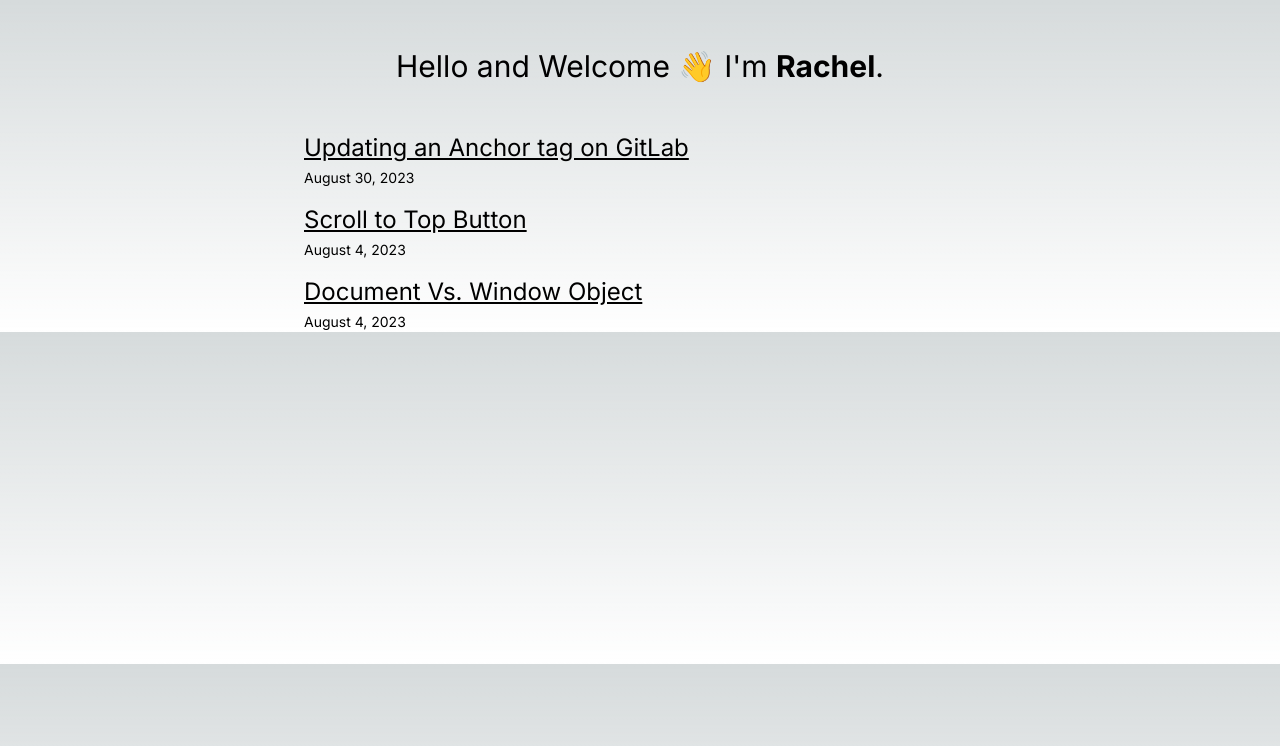
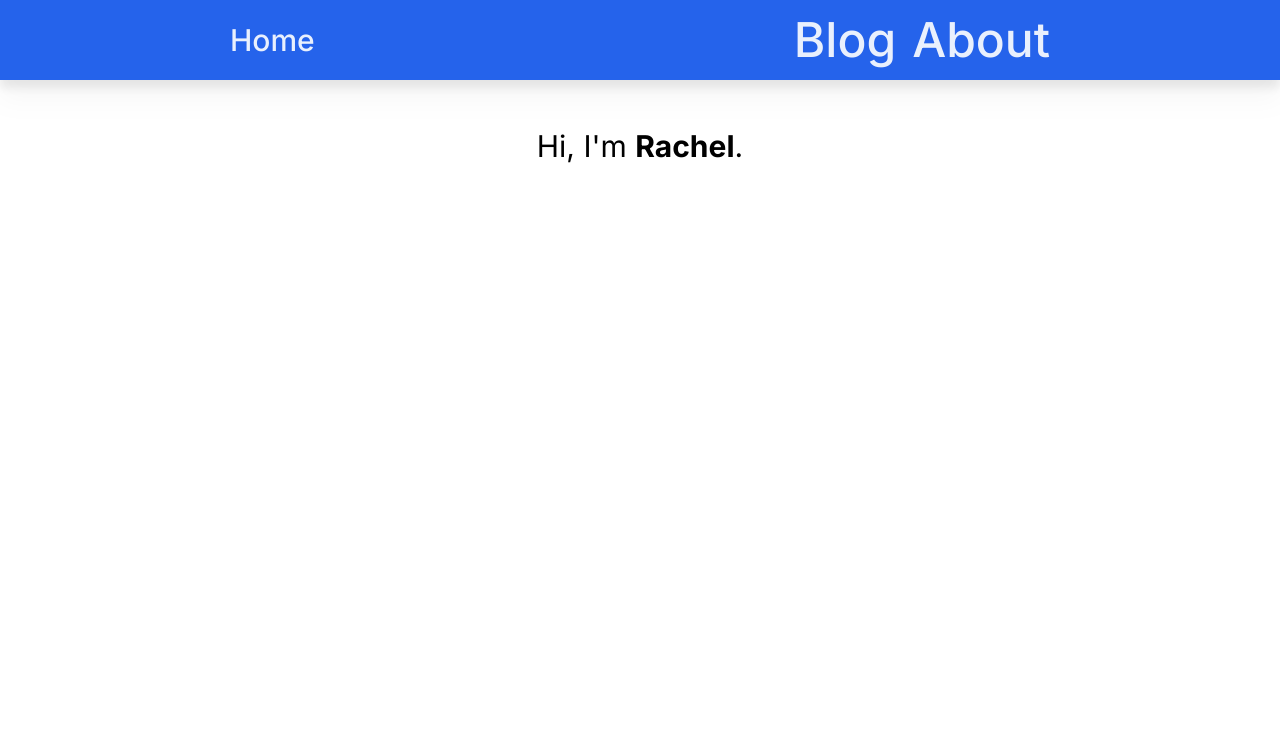
Before and after one commit to jrachelr/portfolio, a Next.js app: page / in a window 1280 px wide. Shown: the top 746 px of the page. Built offline with nearby package versions, Linux system fonts and the light colour scheme.

Commit message:
added nav and couple edits to md files

```diff
--- a/app/globals.css
+++ b/app/globals.css
@@ -2,7 +2,7 @@
 @tailwind components;
 @tailwind utilities;
 
-:root {
+/* :root {
   --foreground-rgb: 0, 0, 0;
   --background-start-rgb: 214, 219, 220;
   --background-end-rgb: 255, 255, 255;
@@ -24,4 +24,4 @@ body {
       rgb(var(--background-end-rgb))
     )
     rgb(var(--background-start-rgb));
-}
+} */
--- a/app/layout.tsx
+++ b/app/layout.tsx
@@ -1,3 +1,4 @@
+import Navbar from "@/components/Nav";
 import "./globals.css";
 import type { Metadata } from "next";
 import { Inter } from "next/font/google";
@@ -5,8 +6,8 @@ import { Inter } from "next/font/google";
 const inter = Inter({ subsets: ["latin"] });
 
 export const metadata: Metadata = {
-  title: "Create Next App",
-  description: "Generated by create next app",
+  title: "✨racheldev",
+  description: "Created by Rachel Johnson",
 };
 
 export default function RootLayout({
@@ -16,7 +17,10 @@ export default function RootLayout({
 }) {
   return (
     <html lang="en">
-      <body className={`${inter.className} dark:bg-blue-900`}>{children}</body>
+      <body className={`${inter.className} dark:bg-blue-900 min-h-screen`}>
+        <Navbar />
+        <main>{children}</main>
+      </body>
     </html>
   );
 }
--- a/app/page.tsx
+++ b/app/page.tsx
@@ -1,16 +1,15 @@
 import PostList from "@/components/PostList";
+import Navbar from "@/components/Nav";
 import Image from "next/image";
 
 export default function Home() {
   return (
-    <main className="px-6 mx-auto">
+    <div className="px-6 mx-auto">
       <p className="mt-12 mb-12 text-3xl text-center dark:text-white">
-        Hello and Welcome 👋&nbsp;
         <span className="whitespace-nowrap">
-          I&apos;m <span className="font-bold">Rachel</span>.
+          Hi, I&apos;m <span className="font-bold">Rachel</span>.
         </span>
       </p>
-      <PostList />
-    </main>
+    </div>
   );
 }
--- a/app/posts/[postId]/page.tsx
+++ b/app/posts/[postId]/page.tsx
@@ -32,12 +32,12 @@ export default async function Post({ params }: { params: { postId: string } }) {
 
   return (
     <div className="px-6 prose prose-xl prose-slate dark:prose-invert mx-auto">
-      <h1 className="text-3xl mt-4 mb-0">{title}</h1>
+      <h2 className="text-3xl mt-4 mb-0">{title}</h2>
       <p className="mt-0">{pubDate}</p>
       <article>
         <section dangerouslySetInnerHTML={{ __html: contentHtml }} />
         <p>
-          <Link href="/">← Back to home</Link>
+          <Link href="/posts">← Back to all posts</Link>
         </p>
       </article>
     </div>
--- /dev/null
+++ b/app/posts/page.tsx
@@ -0,0 +1,9 @@
+import PostList from "@/components/PostList";
+
+export default function Page() {
+  return (
+    <section>
+      <PostList />
+    </section>
+  );
+}
--- a/blogposts/docvswindow.md
+++ b/blogposts/docvswindow.md
@@ -7,6 +7,14 @@ date: "2023-08-04"
 #   - javascript
 ---
 
+Ever wondered what the difference is between the document and the window object? I have, when creating a UI component that wasn't behaving as expected.
+
+According to [MDN](https://developer.mozilla.org/en-US/docs/Web/API/Window), 'The `Window` interface represents a window containing a DOM document; the `document` property points to the DOM document loaded in that window.'
+
+I ran into trouble when creating a Scroll to Top element that was calling `window.scrollTo`, as the `body` element inside the window object contains the vertical scroll bar.
+
+Here are some additional useful tidbits:
+
 - `document` is a reference to the HTML page / DOM object.
   - It has properties for important DOM elements, such as `document.body` (the `<body>`)
   - It also includes useful APIs such as `document.getElementByID`
--- a/blogposts/gitlabanchor.md
+++ b/blogposts/gitlabanchor.md
@@ -10,19 +10,17 @@ date: "2023-08-30"
 #   - opensource
 ---
 
-## Move Full stop out of "Learn More."
-
-### Issue: https://gitlab.com/gitlab-org/gitlab/-/issues/414677
+https://gitlab.com/gitlab-org/gitlab/-/issues/414677
 
 First steps - get GDK running locally and find where the component is rendered. This is where I encountered the first problem - where I was expecting to find Vulnerability Report in the Security dropdown.
 
 Posted this question in the community Discord:
 
-> hello - I am working on issue #414677. I'm trying to find where this component is rendered however I can't see Vulnerabilty report under the Secure dropdown in a project in the GDK, although it shows on Gitlab.com. I took a look at the docs and I believe I should have permission as I'm an owner of the projects on the GDK, however, I'm not sure if I need to enable the feature flag as documented in this section: [https://docs.gitlab.com/ee/user/permissions.html#custom-roles](https://docs.gitlab.com/ee/user/permissions.html#custom-roles "https://docs.gitlab.com/ee/user/permissions.html#custom-roles"). Is the GDK self-managed Gitlab?
+> hello - I am working on issue #414677. I'm trying to find where this component is rendered however I can't see Vulnerabilty report under the Secure dropdown in a project in the GDK, although it shows on Gitlab.com. I took a look at the docs and I believe I should have permission as I'm an owner of the projects on the GDK, however, I'm not sure if I need to enable the feature flag as documented in this section: [https://docs.gitlab.com/ee/user/permissions.html#custom-roles](https://docs.gitlab.com/ee/user/permissions.html#custom-roles). Is the GDK self-managed Gitlab?
 
 I was on the right track, the GDK is similar to self-managed Gitlab and I needed to add a licence to my instance of the GDK.
 
-I followed the steps documented ([here] https://gitlab.com/gitlab-org/gitlab-development-kit/blob/main/doc/index.md#configure-developer-license-in-gdk) and ([here]https://docs.gitlab.com/ee/administration/license_file.html), ran `gdk restart`, now I can see where the component is rendered.
+I followed the steps documented [here](https://gitlab.com/gitlab-org/gitlab-development-kit/blob/main/doc/index.md#configure-developer-license-in-gdk) and [here](https://docs.gitlab.com/ee/administration/license_file.html), ran `gdk restart`, now I can see where the component is rendered.
 
 Updated `%{linkStart}Learn more%.{linkEnd}` to `%{linkStart}Learn more%{linkEnd}.` However, in the DOM the component now renders with the '.' interpolated into it's own string:
 
--- /dev/null
+++ b/components/Nav.tsx
@@ -0,0 +1,32 @@
+import Link from "next/link";
+
+export default function Navbar() {
+  return (
+    <nav className="bg-blue-600 p-4 sticky top-0 drop-shadow-xl z-10">
+      <div className="prose prose-xl mx-auto flex justify-between flex-col sm:flex-row">
+        <h1 className="text-3xl font-bold text-white grid place-content-center mb-2 md:mb-0">
+          <Link
+            href="/"
+            className="text-white/90 no-underline hover:text-white"
+          >
+            Home
+          </Link>
+        </h1>
+        <div className="flex flex-row justify-center sm:justify-evenly align-middle gap-4 text-white text-4xl lg:text-5xl">
+          <Link
+            href="/posts"
+            className="text-white/90 no-underline hover:text-white"
+          >
+            Blog
+          </Link>
+          <Link
+            href="/about"
+            className="text-white/90 no-underline hover:text-white"
+          >
+            About
+          </Link>
+        </div>
+      </div>
+    </nav>
+  );
+}
--- a/package.json
+++ b/package.json
@@ -14,6 +14,7 @@
     "next": "13.5.4",
     "react": "^18",
     "react-dom": "^18",
+    "react-icons": "^4.11.0",
     "remark": "^15.0.1",
     "remark-html": "^16.0.1"
   },
```
Also changed, not shown: 1 other file (tests, documents, lock files or other folders).
